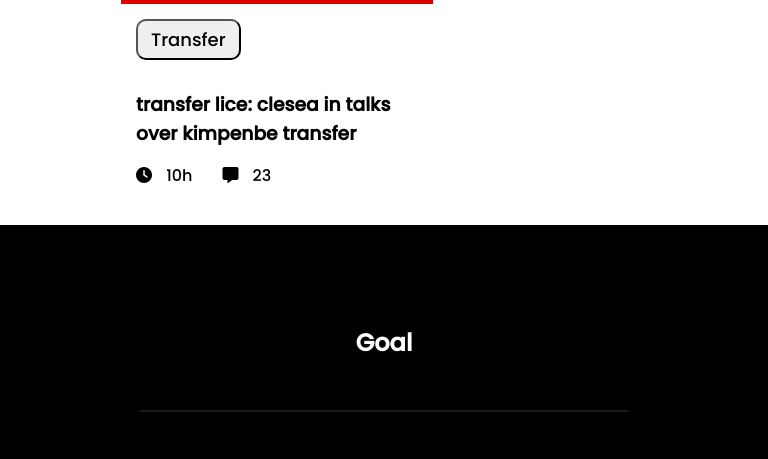
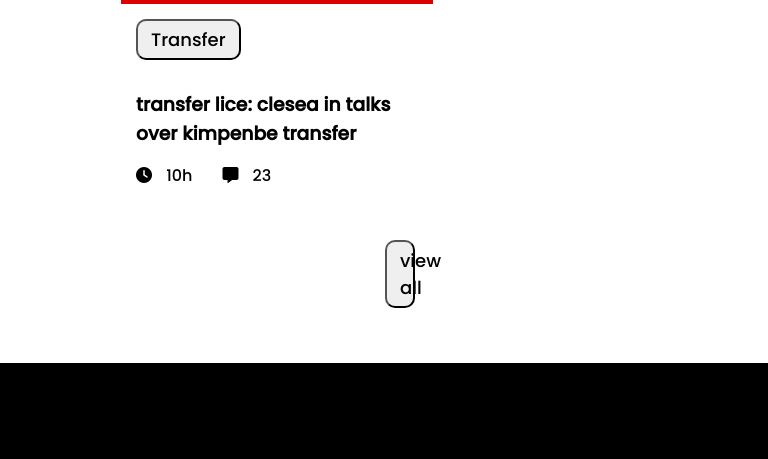
Before and after one commit to zishan3231/assignment-2, a plain HTML site: page index.html in a window 768 px wide. Shown: the part 2775-3234 px from the top of the page. Drawn offline with Linux system fonts and the light colour scheme; a web font is replaced by a local one.

Commit message:
view-button

```diff
--- a/index.html
+++ b/index.html
@@ -188,7 +188,11 @@
                                 <div class="massages"><i class="fa-solid fa-message"></i> <span>23</span></div>
                             </div>
                         </div>
+
                     </article>
+                </div>
+                <div class="view-all">
+                    <button class="view-button">view all</button>
                 </div>
             </section>
         </main>
--- a/style.css
+++ b/style.css
@@ -175,6 +175,10 @@
 
 .blog-title {
     margin: 15px;
+}
+
+.view-all {
+    display: none;
 }
 
 
@@ -380,4 +384,21 @@
         gap: 80px;
         margin-left: 100px;
     }
+
+    .view-all {
+        display: flex;
+        flex-direction: column;
+        text-align: center;
+        margin: 0px 350px 0 350px;
+        padding: 20px;
+
+    }
+
+
+
+
+    .view-all button:hover {
+        background-color: #DD0000;
+
+    }
 }
--- a/upcoming.css
+++ b/upcoming.css
@@ -151,6 +151,8 @@
 h3 {
     margin: 10px;
 }
+
+
 
 /* footer */
 footer {
```
Also changed, not shown: upcoming.html (+1 -0 lines).
